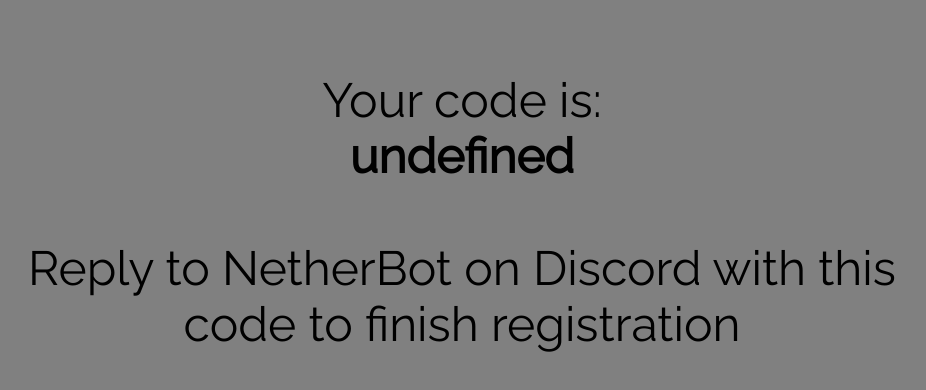
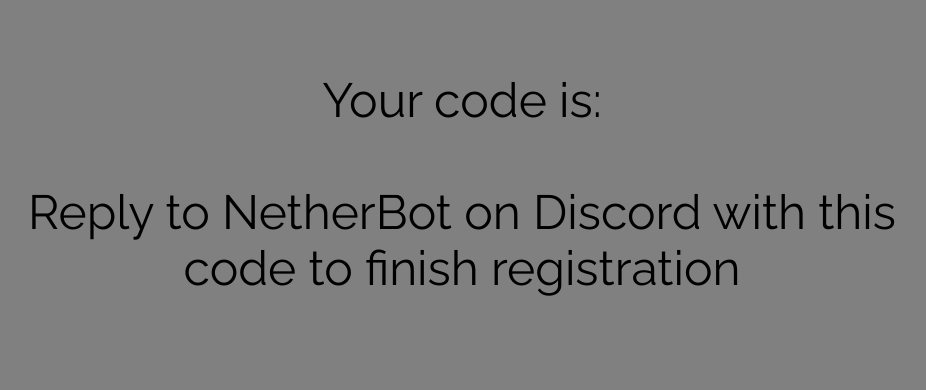
Before and after one commit to Nethermaker/nethermaker.github.io, a plain HTML site: page code/index.html in a window 1280 px wide. Shown: the whole page, without its empty margins (178-1104 px from the left). Drawn offline with Linux system fonts and the light colour scheme.

Commit message:
Fix minor bug when multiple search params are used

```diff
--- a/code/index.html
+++ b/code/index.html
@@ -22,7 +22,8 @@
 		Reply to NetherBot on Discord with this code to finish registration
 
 		<script>
-			document.getElementById('code').innerHTML = window.location.search.split('=')[1];
+			const urlParams = new URLSearchParams(window.location.search);
+			document.getElementById('code').innerHTML = urlParams.get('code');
 		</script>
 	</body>
 </html>
```
